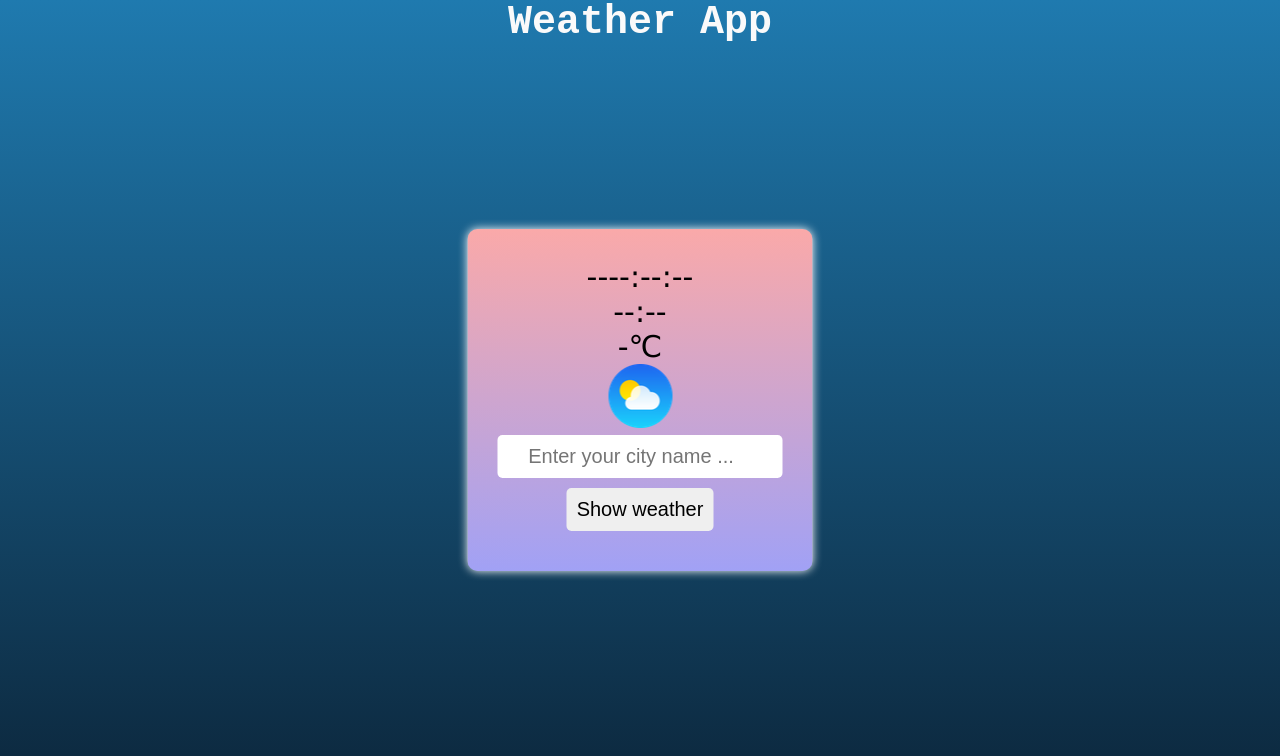
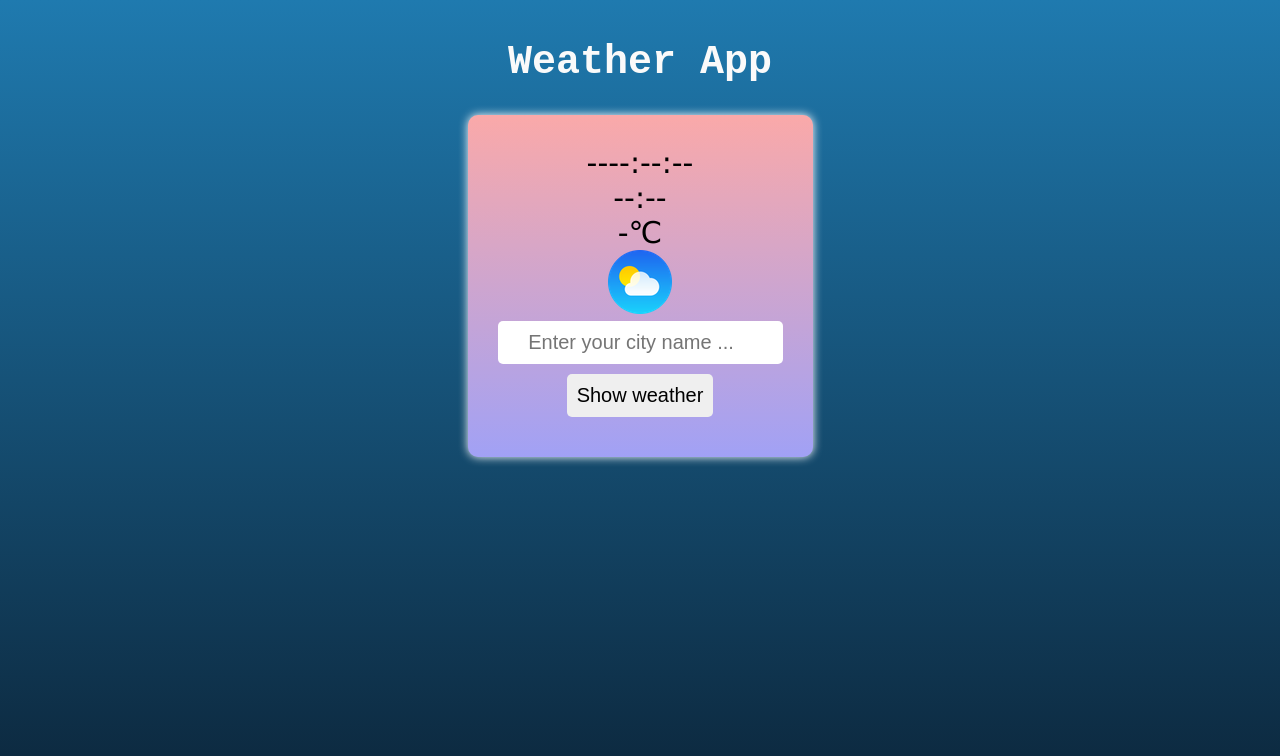
Before and after one commit to creatorGod003/Weather-App, a plain HTML site: page index.html in a window 1280 px wide. Drawn offline with Linux system fonts and the light colour scheme.

Commit message:
modify index.html, sass folder

```diff
--- a/index.html
+++ b/index.html
@@ -9,6 +9,7 @@
 <body>
 
 
+   <section>
     <header>
         <h1> Weather App </h1>
     </header>
@@ -35,6 +36,7 @@
         </button>
 
     </div>
+   </section>
 
     <script src="index.js"></script>
 
--- a/sass/file.scss
+++ b/sass/file.scss
@@ -11,37 +11,44 @@ html {
     font-size: 62.5%;
 }
 
-body{
-    // background-color: $background-color;
-    background-image: linear-gradient(0deg, #0c263b, #1f7aaf);
+section{
+    padding: 1rem;
     width: 100vw;
     height: 100vh;
+    background-image: linear-gradient(0deg, #0c263b, #1f7aaf);
+
     position: relative;
+
+    display: flex;
+    flex-flow: column nowrap;
+    justify-content: flex-start;
+    align-items: center;
+
 }
 
 header{
+
+    padding: 3rem;
 
     h1{
         font-size: 4rem;
         text-align: center;
         font-family: 'Courier New', Courier, monospace;
         color: #fafafa;
+
     }
 }
 
 .container{
-
-    position: absolute;
-    top: 50%;
-    left : 50%;
-    transform: translate(-50%, -50%);
 
     display: flex;
     flex-direction: column;
     align-items: center;
     justify-content: space-evenly;
 
-    min-height: 340px;
+    max-width: 500px;
+    max-height: 700px;
+
     background-color: $container-color;
     background-image: linear-gradient(0deg, rgb(161, 161, 245), rgb(250, 169, 169));
     padding: 3rem;
```
Also changed, not shown: sass/file.css, 1 other file.
